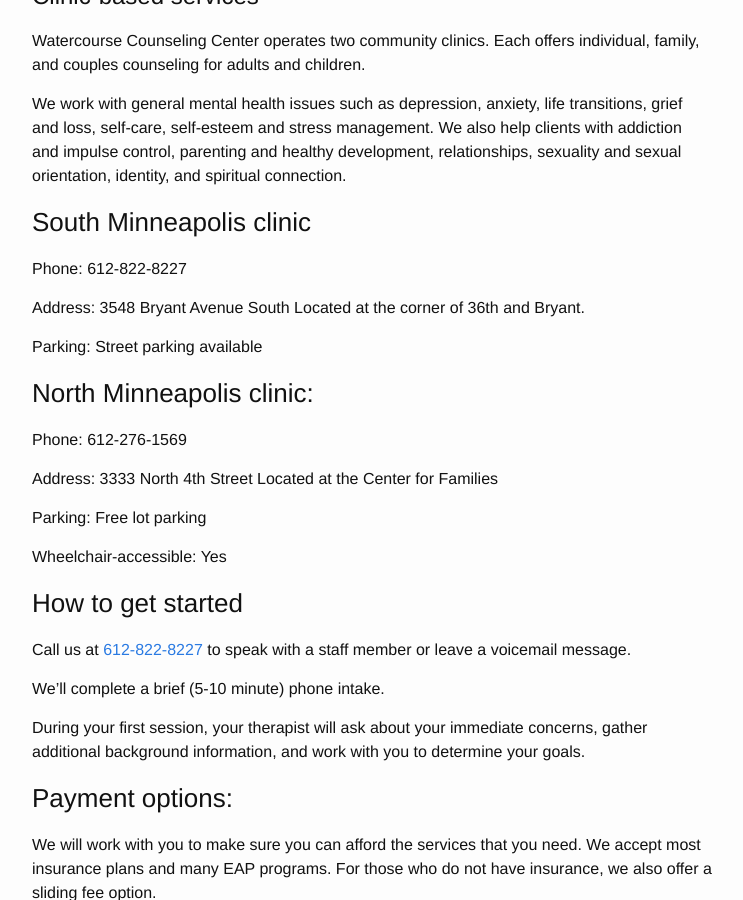
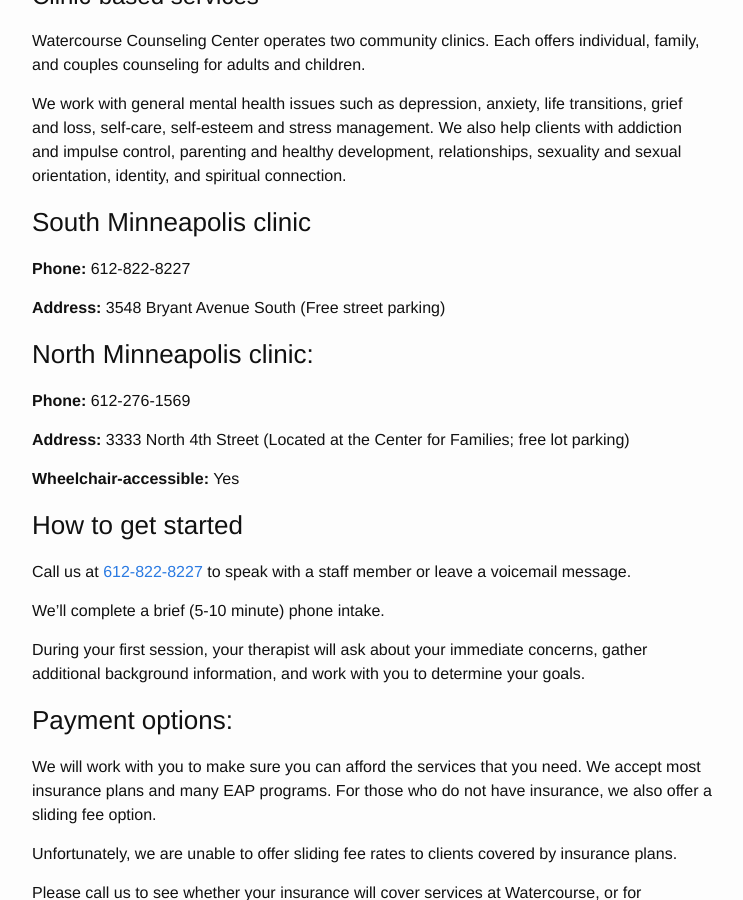
Before and after one commit to watercourse-cc/watercourse, a Jekyll site: the page built from services.md, in a window 1280 px wide and 900 px high, scrolled down 736 px. Shown: the whole window, without its empty margins (268-1011 px from the left). Built offline with Jekyll 4.4.1, drawn with Linux system fonts in a browser that asks for light colours; some of the changed text lies outside the part shown.

Commit message:
Update services.md

```diff
--- a/services.md
+++ b/services.md
@@ -12,23 +12,17 @@
 
 ### South Minneapolis clinic
 
-Phone:       612-822-8227
+**Phone:**       612-822-8227
 
-Address:    3548 Bryant Avenue South
-Located at the corner of 36th and Bryant.
-
-Parking:     Street parking available
+**Address:**    3548 Bryant Avenue South (Free street parking)
 
 ### North Minneapolis clinic:
 
-Phone:       612-276-1569
+**Phone:**       612-276-1569
 
-Address:    3333 North 4th Street
-Located at the Center for Families
+**Address:**    3333 North 4th Street (Located at the Center for Families; free lot parking)
 
-Parking:     Free lot parking
-
-Wheelchair-accessible: Yes
+**Wheelchair-accessible:** Yes
 
 ### How to get started
 
@@ -62,17 +56,9 @@
 
 ### Our locations
 
-We offer school-based clinics for children and families at:
+We offer school-based clinics for children and families throughout North and South Minneapolis.
 
-* Andersen United
-* Anne Sullivan Communications Center
-* Bancroft Elementary
-* CityView
-* Loring Elementary
-* Lucy Craft Laney
-* Lyndale Elementary
-* South Area Family Resource Center
-* Whittier International
+<iframe src="https://www.google.com/maps/d/u/1/embed?mid=zqgKN69LSyDg.kWzkLXgNak4o" width="640" height="480"></iframe>
 
 We also offer some services at other locations, including South High, Anwatin Middle School, and some in-home therapy.
 
```
